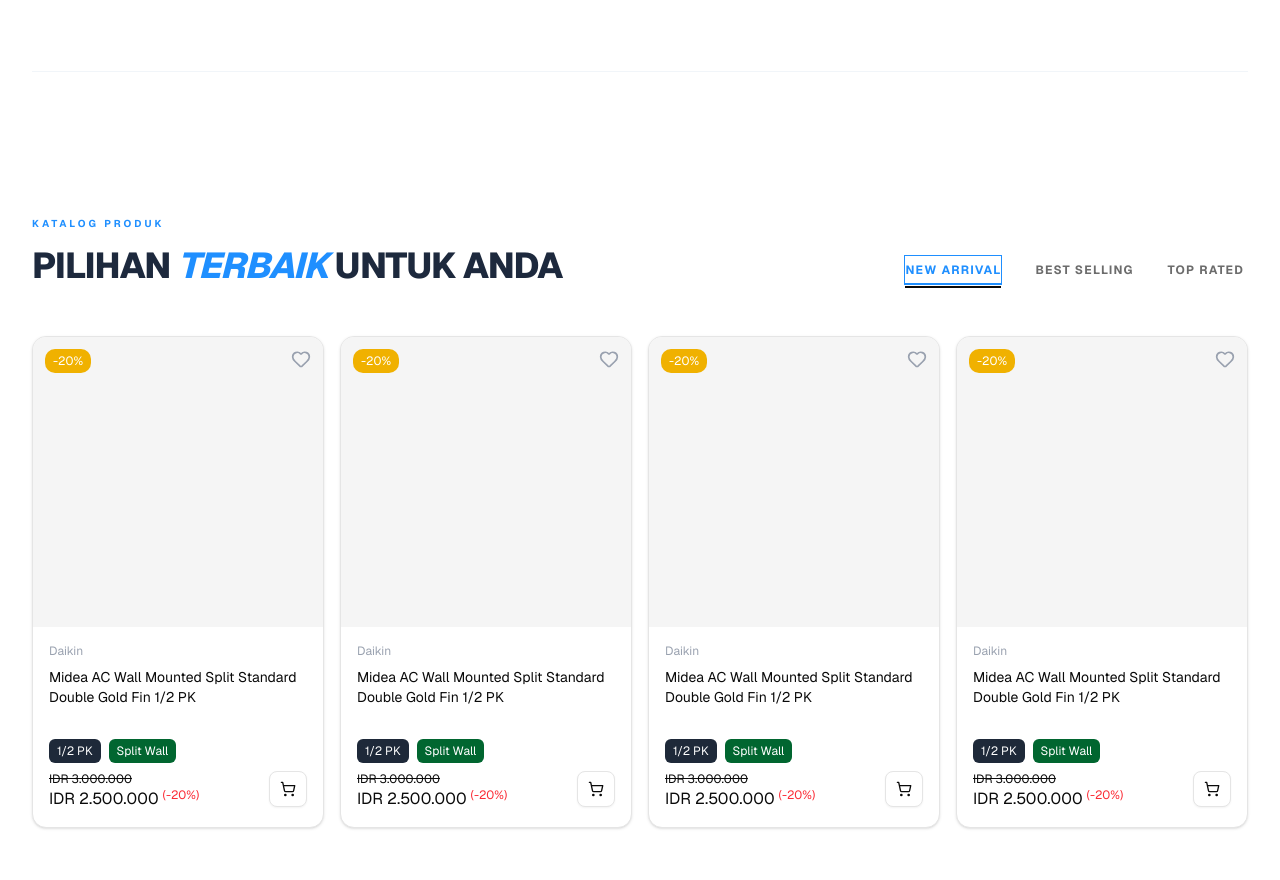
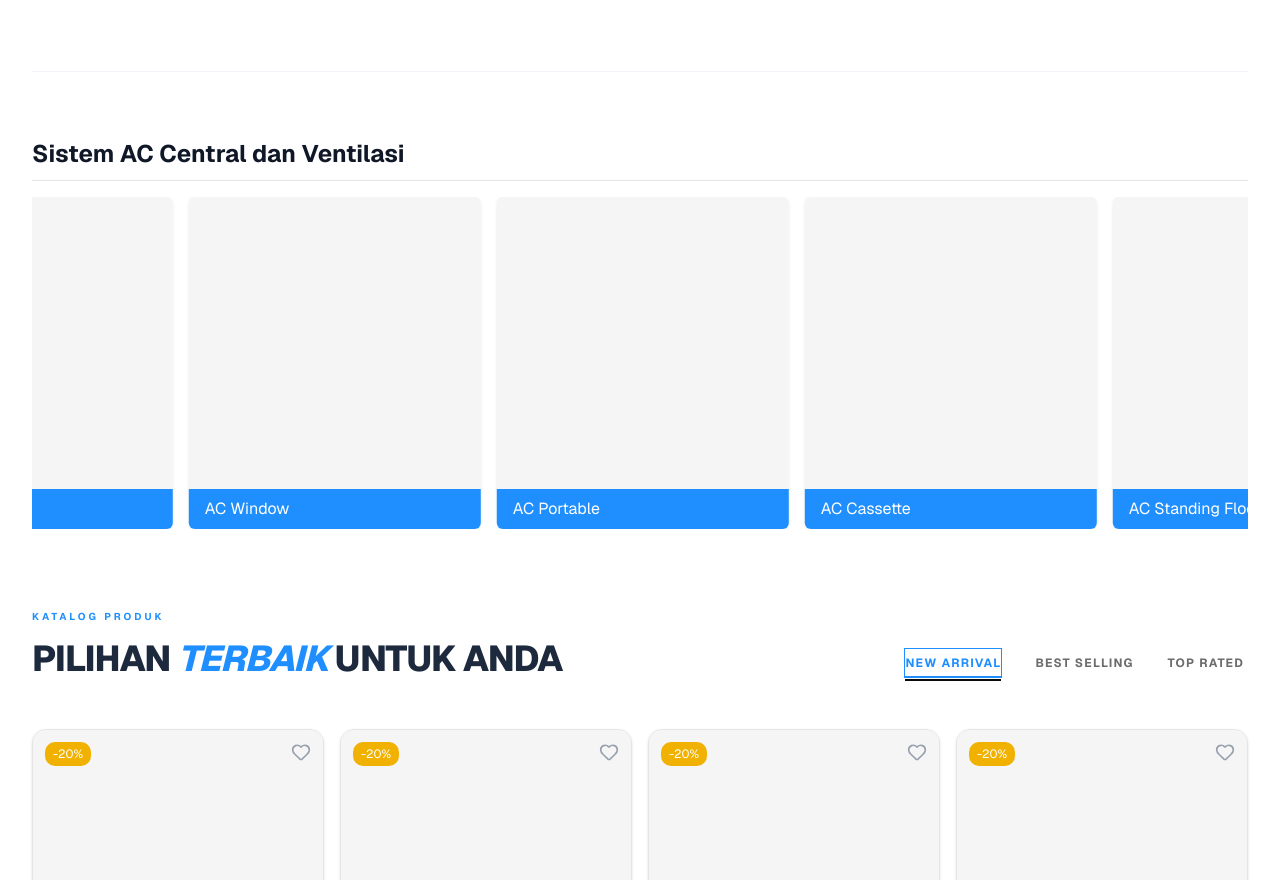
Before and after one commit to penhele/ac-sejuk-abadi-frontend, a Next.js app: page / in a window 1280 px wide. Shown: the part 980-1860 px from the top of the page. Built offline with nearby package versions, Linux system fonts and the light colour scheme.

Commit message:
feat: merapihkan halaman edukasi

```diff
--- /dev/null
+++ b/components/cards/education-card.tsx
@@ -0,0 +1,20 @@
+import Image from "next/image";
+import { AspectRatio } from "../ui/aspect-ratio";
+
+export default function EducationCard({
+  jenisAc,
+}: {
+  jenisAc: { jenis: string; image: string };
+}) {
+  return (
+    <div className="rounded-sm shadow-sm">
+      <AspectRatio ratio={1 / 1} className="bg-muted rounded-t-sm">
+        {/* <Image src={jenisAc.image} alt="" fill className="rounded-t-sm" /> */}
+      </AspectRatio>
+
+      <div className="py-2 px-4 bg-primary text-white rounded-b-sm">
+        <h1>{jenisAc.jenis}</h1>
+      </div>
+    </div>
+  );
+}
--- /dev/null
+++ b/components/education-section.tsx
@@ -0,0 +1,52 @@
+"use client";
+
+import EducationCard from "./cards/education-card";
+import { Carousel, CarouselContent, CarouselItem } from "./ui/carousel";
+import { HeaderSection } from "./util/header";
+import Autoplay from "embla-carousel-autoplay";
+
+export default function EducationSection() {
+  const jenisAc = [
+    { jenis: "AC Split", image: "/iklan.png" },
+    { jenis: "AC Window", image: "/iklan.png" },
+    { jenis: "AC Portable", image: "/iklan.png" },
+    { jenis: "AC Cassette", image: "/iklan.png" },
+    { jenis: "AC Standing Floor", image: "/iklan.png" },
+    { jenis: "AC Central", image: "/iklan.png" },
+  ];
+
+  return (
+    <div className="">
+      <div className="">
+        <HeaderSection title="Sistem AC Central dan Ventilasi" />
+
+        <Carousel
+          opts={{
+            loop: true,
+          }}
+          plugins={[
+            Autoplay({
+              delay: 3000,
+            }),
+          ]}
+        >
+          <CarouselContent>
+            {jenisAc.map((item, index) => (
+              <CarouselItem key={index} className="basis-1/4">
+                <EducationCard jenisAc={item} />
+              </CarouselItem>
+            ))}
+          </CarouselContent>
+        </Carousel>
+
+        {/* <div className="grid grid-cols-4 gap-8">
+          {jenisAc.map((item, index) => (
+            <div key={index}>
+              <EducationCard jenisAc={item} />
+            </div>
+          ))}
+        </div> */}
+      </div>
+    </div>
+  );
+}
--- a/components/pages/home/home-page.tsx
+++ b/components/pages/home/home-page.tsx
@@ -7,6 +7,7 @@ import WhyUs from "./why-us";
 import HomePortfolio from "./home-portfolio";
 import { ArrowRight, ShoppingBag } from "lucide-react";
 import Link from "next/link";
+import EducationSection from "@/components/education-section";
 
 export default function HomePage() {
   return (
@@ -16,6 +17,8 @@ export default function HomePage() {
 
       {/* Brand Partners Showcase */}
       <BrandShowcase />
+
+      <EducationSection />
 
       {/* Featured Products Section */}
       <section className="py-20 mb-16">
--- a/components/product/product-price-action.tsx
+++ b/components/product/product-price-action.tsx
@@ -7,6 +7,7 @@ import { FaFacebookF, FaInstagram, FaWhatsapp } from "react-icons/fa";
 import { useState } from "react";
 import { formatCurrency } from "@/lib/currency";
 import { Input } from "../ui/input";
+import Link from "next/link";
 
 export default function ProductPriceAction() {
   const price = 2500000;
@@ -58,9 +59,11 @@ export default function ProductPriceAction() {
       </div>
 
       <div className="flex justify-between gap-4">
-        <Button variant={"outline"} className="flex-1">
-          Keranjang
-        </Button>
+        <Link href={"/cart"} className="flex-1">
+          <Button variant={"outline"} className="w-full">
+            Keranjang
+          </Button>
+        </Link>
         <Button className="flex-1">Beli</Button>
       </div>
 
--- a/components/util/header.tsx
+++ b/components/util/header.tsx
@@ -2,7 +2,7 @@ import { Separator } from "../ui/separator";
 
 export function HeaderSection({ title }: { title: string }) {
   return (
-    <div className="space-y-2 mb-2">
+    <div className="space-y-2 mb-4">
       <h1 className="header-h2">{title}</h1>
       <Separator />
     </div>
```
